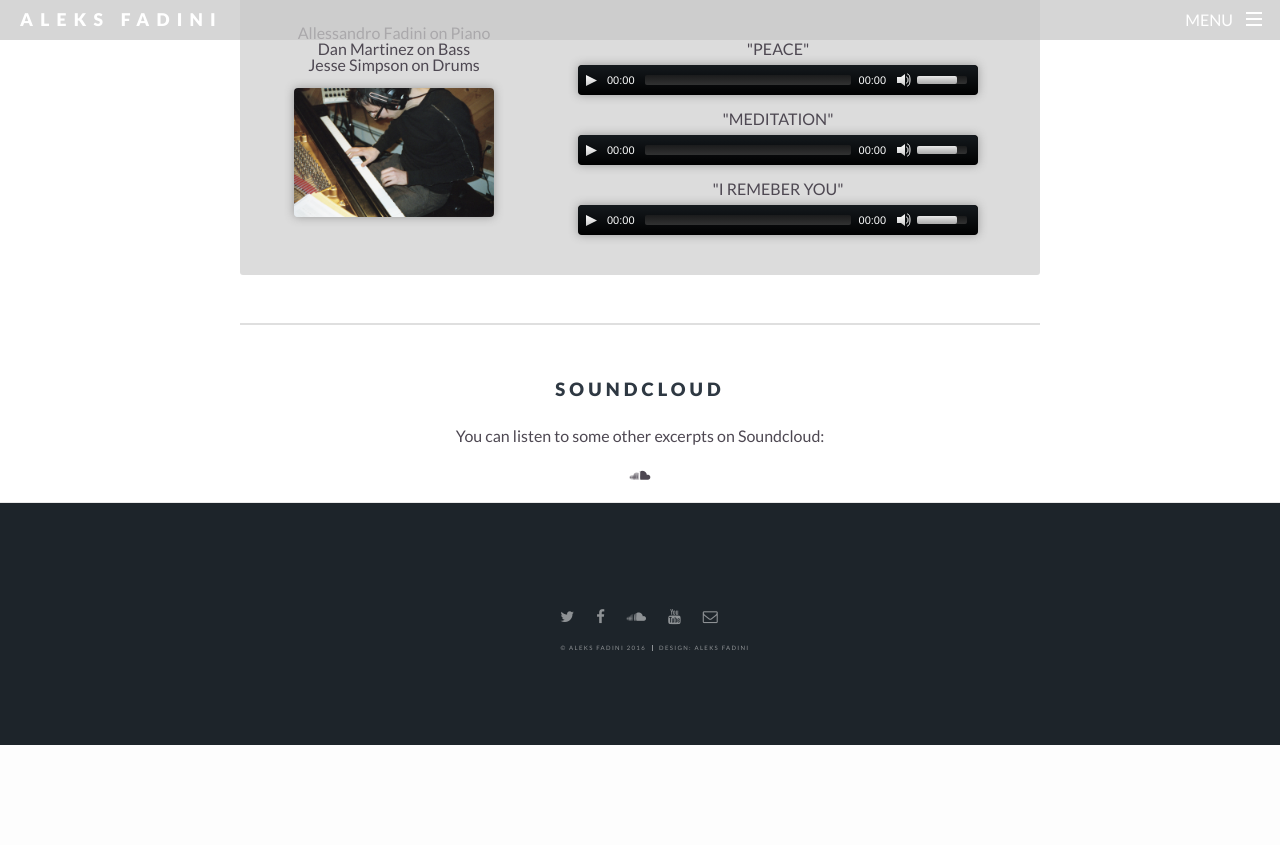
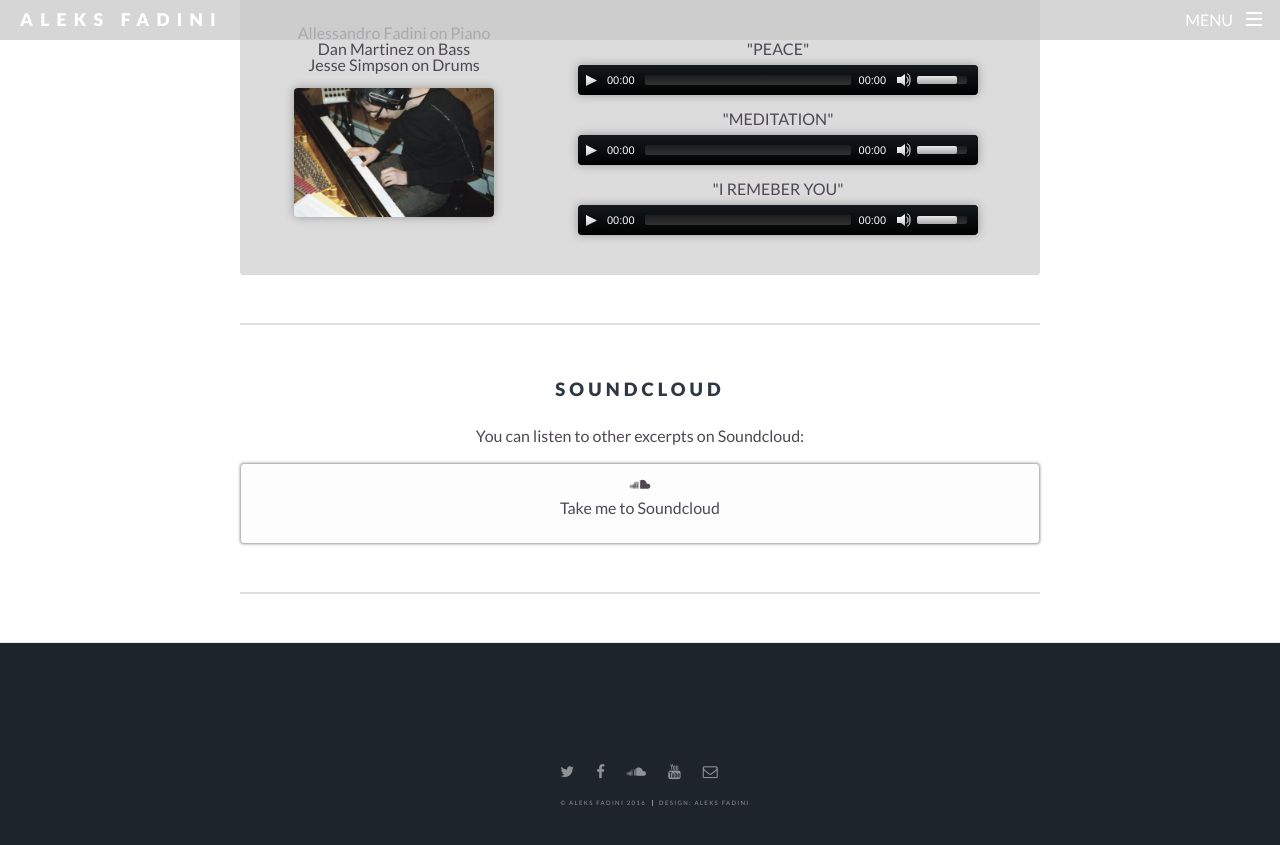
Before and after one commit to danvisintainer/aleksfadini, a Jekyll site: the page built from music.html, in a window 1280 px wide and 900 px high, scrolled down 1015 px. Shown: the top 845 px of the window. Built offline with Jekyll 4.4.1, drawn with Linux system fonts in a browser that asks for light colours; before the commit the page ends 1760 px from its top, so only the background shows below that.

Commit message:
little improvements

```diff
--- a/_sass/_layout.scss
+++ b/_sass/_layout.scss
@@ -800,9 +800,10 @@
         box-sizing: border-box;
         width: 100%;
         color: white;
-        background: rgba(200, 200, 200, 1);
+        background: rgba(220, 220, 220, 1);
         text-align: center;
         padding: $spacing-unit ($spacing-unit / 2);
+
 
 
         h2 {
@@ -846,6 +847,7 @@
         background: rgba(200, 200, 200, 1);
         text-align: center;
         padding: $spacing-unit ($spacing-unit / 2);
+        background: rgb(200, 200, 200);
 
 
 
@@ -923,10 +925,9 @@
 * Icons list
 */
         ul.icons {
-            margin-left: 0;
             cursor: default;
             list-style: none;
-            padding-left: 0;
+            margin: 1em 30% 1em 30%;
         }
 
             ul.icons li {
@@ -1243,8 +1244,38 @@
                                     tr:nth-child(even) {background-color: #f5f5f5}
 
                                     }
-                    }
-
+}
+
+.likebutton {
+        padding:0.5em;
+        border-style: solid;
+        border-radius: 4px;
+        border-color: #bbb;
+        border-width: 1px;
+        background-color: #fdfdfd;
+        box-shadow: 0px 0px 3px 0px #999;
+    }
+
+.likebutton:hover {
+
+        border-style: solid;
+        border-radius: 4px;
+        border-color: #bbb;
+        border-width: 1px;
+        background-color: #bbb;
+        box-shadow: 0px 0px 10px 0px #999;
+        -webkit-transition:  0.5s ease-in-out;
+        -moz-transition:  0.5s ease-in-out;
+        -o-transition:  0.5s ease-in-out;
+        -ms-transition:  0.5s ease-in-out;
+        a:hover {
+                -webkit-transition:  0.5s ease-in-out;
+        -moz-transition:  0.5s ease-in-out;
+        -o-transition:  0.5s ease-in-out;
+        -ms-transition:  0.5s ease-in-out;
+        color: white;
+        }
+    }
 
 .videogallery {
                     table {
@@ -1277,10 +1308,6 @@
                     padding: 15px;
                     }
                 }
-
-
-
-
     }
 
 
--- a/index.html
+++ b/index.html
@@ -5,8 +5,10 @@
 
   <div id="one" class="row feature first">
     <div class="image">
+      <a href="/videos.html/" >
       <div class="newsimage1">
       </div>
+      </a>
     </div>
     <div class="excerpt">
           <div class="newstext">
@@ -28,8 +30,10 @@
   </div>
   <div class="row feature second">
     <div class="image">
+      <a href="/videos.html/#lookoflove">
       <div class="newsimage2">
       </div>
+      </a>
     </div>
     <div class="excerpt">
       <div class="newstext">
--- a/music.html
+++ b/music.html
@@ -45,7 +45,9 @@
       {% endfor %}
 
   <h3>Soundcloud</h3>
-  <p>You can listen to some other excerpts on Soundcloud: </p><p><a href="https://soundcloud.com/alessandro-fadini" class="icon fa-soundcloud"><span class="label">Soundcloud</span></a></p>
+  <p>You can listen to other excerpts on Soundcloud: </p><p><div class="likebutton"><a href="https://soundcloud.com/alessandro-fadini" class="icon fa-soundcloud"><span class="label">Take me to Soundcloud</span><p>Take me to Soundcloud</p></a></div></p>
+
+  <hr/>
 
 
 
--- a/videos.html
+++ b/videos.html
@@ -44,7 +44,7 @@
 <div class="big-video">
   <iframe width="100%"" height="100%" src="https://www.youtube.com/embed/1T32Vx1ZiSU" frameborder="0" allowfullscreen></iframe>
 </div>
-<div class="big-video">
+<div id="lookoflove" class="big-video">
   <iframe width="100%"" height="100%"  src="https://www.youtube.com/embed/slv736zAHWs" frameborder="0" allowfullscreen></iframe>
 </div>
 <hr/>
```
Also changed, not shown: about.html (+10 -6 lines).
